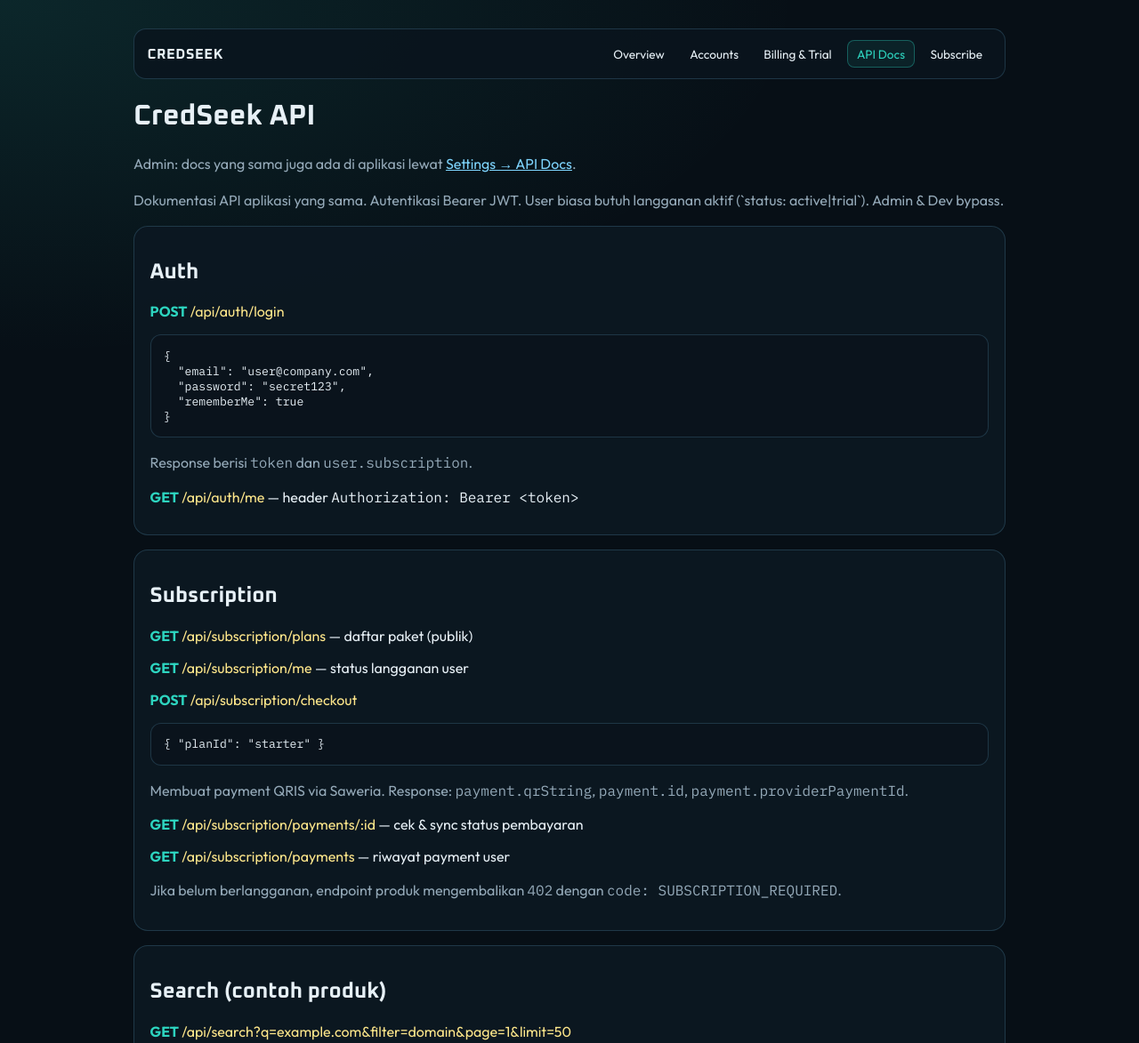
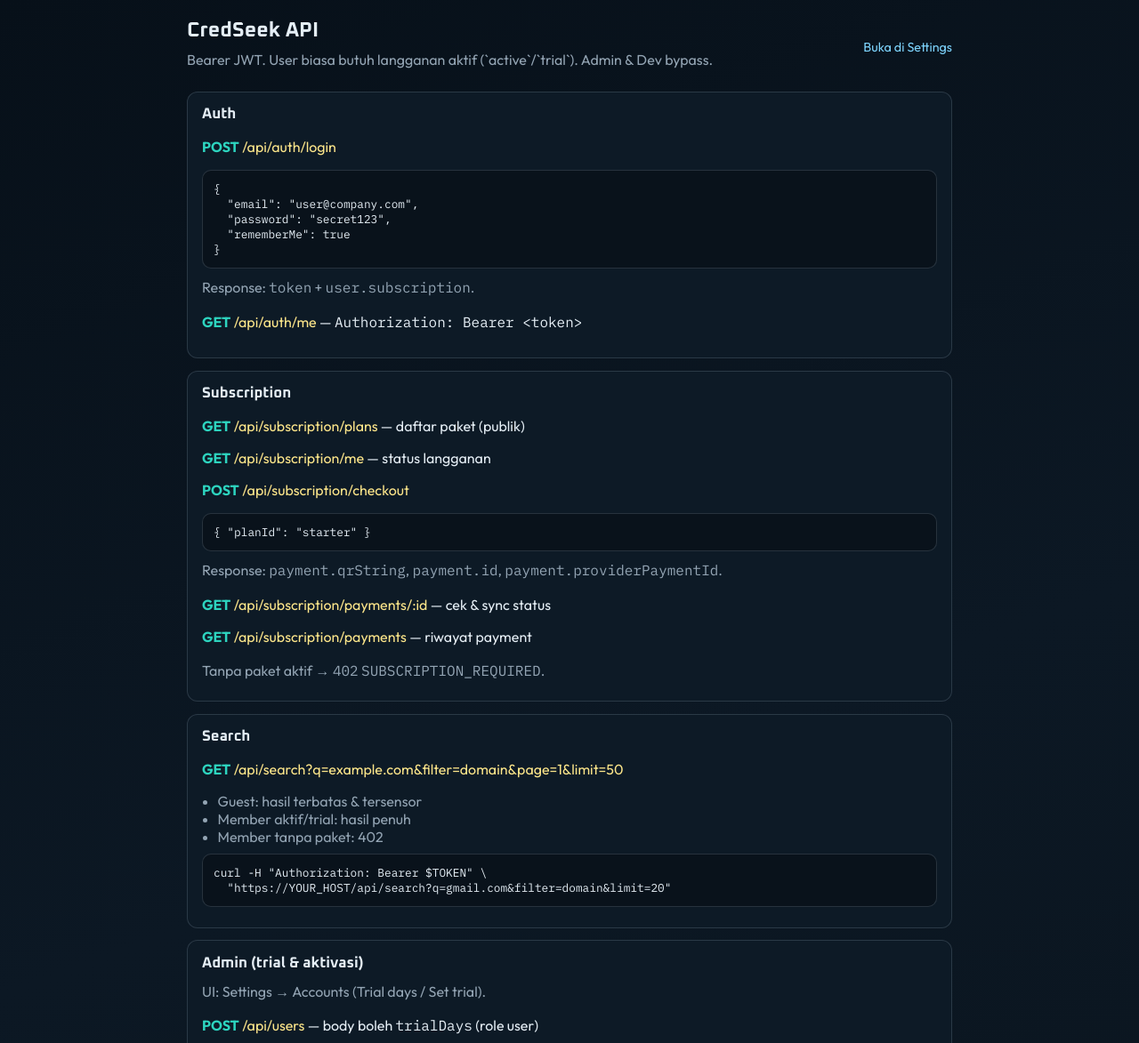
Before and after one commit to RasiTechBack/Sbx, a website: page credseek/public/docs.html in a window 1280 px wide. Shown: the top 1173 px of the page at 89% size. Drawn offline with Linux system fonts and the light colour scheme.

Commit message:
Expand in-app API Docs layout and public docs content
Replace the sparse Settings docs cards with a denser full reference
(auth, subscription, search, admin trial, errors) and align /docs.

Co-authored-by: RasiTechBack <RasiTechBack@users.noreply.github.com>

```diff
--- a/credseek/public/docs.html
+++ b/credseek/public/docs.html
@@ -7,52 +7,55 @@
     <link rel="icon" type="image/svg+xml" href="/favicon.svg" />
     <link href="https://fonts.googleapis.com/css2?family=IBM+Plex+Mono:wght@400;500&family=Outfit:wght@400;500;600;700&family=Oxanium:wght@600;700&display=swap" rel="stylesheet" />
     <style>
-      :root { --bg:#070f16; --panel:#0d1822; --line:rgba(125,211,252,.18); --text:#e7f0f6; --muted:#94a9b8; --accent:#2dd4bf; --code:#0a131c; }
+      :root {
+        --bg: #081018; --panel: rgba(15, 28, 40, 0.92); --line: rgba(148, 163, 184, 0.22);
+        --text: #e5eef5; --muted: #93a4b3; --accent: #2dd4bf; --code: rgba(0, 0, 0, 0.28);
+      }
       * { box-sizing: border-box; }
-      body { margin:0; font-family:Outfit,sans-serif; color:var(--text); background:radial-gradient(900px 400px at 0% 0%,rgba(45,212,191,.12),transparent), var(--bg); }
-      .wrap { width:min(980px, calc(100% - 2rem)); margin:0 auto; padding:2rem 0 4rem; }
-      h1,h2,h3 { font-family:Oxanium,Outfit,sans-serif; }
-      a { color:#7dd3fc; }
-      .muted { color:var(--muted); line-height:1.55; }
-      .card { background:rgba(13,24,34,.92); border:1px solid var(--line); border-radius:16px; padding:1rem 1.1rem; margin:1rem 0; }
-      code, pre { font-family:"IBM Plex Mono",monospace; }
-      pre { background:var(--code); border:1px solid var(--line); border-radius:12px; padding:0.9rem; overflow:auto; font-size:.82rem; }
-      .method { font-weight:700; color:var(--accent); }
-      .path { color:#fde68a; }
-      ul { color:var(--muted); }
-      .appbar {
-        display:flex; flex-wrap:wrap; gap:.55rem; align-items:center; justify-content:space-between;
-        margin:0 0 1.1rem; padding:.75rem .9rem; border:1px solid var(--line); border-radius:14px;
-        background:rgba(10,20,30,.85);
+      body {
+        margin: 0;
+        font-family: Outfit, sans-serif;
+        color: var(--text);
+        background: linear-gradient(160deg, #071019, #0c1824 50%, #0a141d);
+        min-height: 100vh;
       }
-      .appbar__brand { font-family:Oxanium,Outfit,sans-serif; font-weight:700; letter-spacing:.04em; }
-      .appbar__nav { display:flex; flex-wrap:wrap; gap:.45rem; }
-      .appbar__nav a {
-        color:var(--text); text-decoration:none; font-size:.85rem; padding:.35rem .6rem; border-radius:8px;
-        border:1px solid transparent;
+      .wrap { width: min(860px, calc(100% - 2rem)); margin: 0 auto; padding: 1.25rem 0 3rem; }
+      h1 { font-family: Oxanium, Outfit, sans-serif; margin: 0 0 0.35rem; font-size: 1.45rem; }
+      h2 { font-family: Oxanium, Outfit, sans-serif; margin: 0 0 0.55rem; font-size: 1.05rem; }
+      .muted { color: var(--muted); line-height: 1.55; margin: 0 0 0.45rem; }
+      .top {
+        display: flex; justify-content: space-between; align-items: center; gap: 0.75rem;
+        margin-bottom: 1rem; flex-wrap: wrap;
       }
-      .appbar__nav a:hover, .appbar__nav a.is-active {
-        border-color:rgba(45,212,191,.35); background:rgba(45,212,191,.08); color:var(--accent);
+      .top a { color: #7dd3fc; text-decoration: none; font-size: 0.9rem; }
+      .stack { display: grid; gap: 0.85rem; }
+      .card {
+        background: var(--panel); border: 1px solid var(--line); border-radius: 12px;
+        padding: 0.9rem 1rem;
       }
+      code, pre { font-family: "IBM Plex Mono", monospace; }
+      pre {
+        background: var(--code); border: 1px solid var(--line); border-radius: 10px;
+        padding: 0.75rem; overflow: auto; font-size: 0.8rem; margin: 0.35rem 0 0.55rem;
+        white-space: pre-wrap;
+      }
+      .method { font-weight: 700; color: var(--accent); }
+      .path { color: #fde68a; }
+      ul { color: var(--muted); margin: 0.25rem 0 0.55rem; padding-left: 1.1rem; }
     </style>
   </head>
   <body>
     <div class="wrap">
-      <div class="appbar">
-        <div class="appbar__brand">CREDSEEK</div>
-        <nav class="appbar__nav" aria-label="App">
-          <a href="/dashboard">Overview</a>
-          <a href="/settings?tab=team">Accounts</a>
-          <a href="/admin/billing">Billing &amp; Trial</a>
-          <a class="is-active" href="/docs">API Docs</a>
-          <a href="/subscribe">Subscribe</a>
-        </nav>
+      <div class="top">
+        <div>
+          <h1>CredSeek API</h1>
+          <p class="muted">Bearer JWT. User biasa butuh langganan aktif (`active`/`trial`). Admin &amp; Dev bypass.</p>
         </div>
-      <h1>CredSeek API</h1>
-      <p class="muted">Admin: docs yang sama juga ada di aplikasi lewat <a href="/settings?tab=docs">Settings → API Docs</a>.</p>
-      <p class="muted">Dokumentasi API aplikasi yang sama. Autentikasi Bearer JWT. User biasa butuh langganan aktif (`status: active|trial`). Admin &amp; Dev bypass.</p>
+        <a href="/settings?tab=docs">Buka di Settings</a>
+      </div>
 
-      <div class="card">
+      <div class="stack">
+        <section class="card">
           <h2>Auth</h2>
           <p><span class="method">POST</span> <span class="path">/api/auth/login</span></p>
           <pre>{
@@ -60,72 +63,61 @@
   "password": "secret123",
   "rememberMe": true
 }</pre>
-        <p class="muted">Response berisi <code>token</code> dan <code>user.subscription</code>.</p>
-        <p><span class="method">GET</span> <span class="path">/api/auth/me</span> — header <code>Authorization: Bearer &lt;token&gt;</code></p>
-      </div>
+          <p class="muted">Response: <code>token</code> + <code>user.subscription</code>.</p>
+          <p><span class="method">GET</span> <span class="path">/api/auth/me</span> — <code>Authorization: Bearer &lt;token&gt;</code></p>
+        </section>
 
-      <div class="card">
+        <section class="card">
           <h2>Subscription</h2>
           <p><span class="method">GET</span> <span class="path">/api/subscription/plans</span> — daftar paket (publik)</p>
-        <p><span class="method">GET</span> <span class="path">/api/subscription/me</span> — status langganan user</p>
+          <p><span class="method">GET</span> <span class="path">/api/subscription/me</span> — status langganan</p>
           <p><span class="method">POST</span> <span class="path">/api/subscription/checkout</span></p>
           <pre>{ "planId": "starter" }</pre>
-        <p class="muted">Membuat payment QRIS via Saweria. Response: <code>payment.qrString</code>, <code>payment.id</code>, <code>payment.providerPaymentId</code>.</p>
-        <p><span class="method">GET</span> <span class="path">/api/subscription/payments/:id</span> — cek &amp; sync status pembayaran</p>
-        <p><span class="method">GET</span> <span class="path">/api/subscription/payments</span> — riwayat payment user</p>
-        <p class="muted">Jika belum berlangganan, endpoint produk mengembalikan <code>402</code> dengan <code>code: SUBSCRIPTION_REQUIRED</code>.</p>
-      </div>
+          <p class="muted">Response: <code>payment.qrString</code>, <code>payment.id</code>, <code>payment.providerPaymentId</code>.</p>
+          <p><span class="method">GET</span> <span class="path">/api/subscription/payments/:id</span> — cek &amp; sync status</p>
+          <p><span class="method">GET</span> <span class="path">/api/subscription/payments</span> — riwayat payment</p>
+          <p class="muted">Tanpa paket aktif → <code>402</code> <code>SUBSCRIPTION_REQUIRED</code>.</p>
+        </section>
 
-      <div class="card">
-        <h2>Search (contoh produk)</h2>
+        <section class="card">
+          <h2>Search</h2>
           <p><span class="method">GET</span> <span class="path">/api/search?q=example.com&amp;filter=domain&amp;page=1&amp;limit=50</span></p>
           <ul>
             <li>Guest: hasil terbatas &amp; tersensor</li>
-          <li>Member aktif: hasil penuh</li>
+            <li>Member aktif/trial: hasil penuh</li>
             <li>Member tanpa paket: 402</li>
           </ul>
           <pre>curl -H "Authorization: Bearer $TOKEN" \
   "https://YOUR_HOST/api/search?q=gmail.com&amp;filter=domain&amp;limit=20"</pre>
-      </div>
+        </section>
 
-      <div class="card">
-        <h2>Admin billing</h2>
-        <p><span class="method">GET</span> <span class="path">/api/admin/users-billing</span></p>
+        <section class="card">
+          <h2>Admin (trial &amp; aktivasi)</h2>
+          <p class="muted">UI: Settings → Accounts (Trial days / Set trial).</p>
+          <p><span class="method">POST</span> <span class="path">/api/users</span> — body boleh <code>trialDays</code> (role user)</p>
           <p><span class="method">POST</span> <span class="path">/api/admin/trial-users</span></p>
           <pre>{
   "name": "Client Trial",
   "email": "client@example.com",
   "password": "temporary",
   "planId": "starter",
-  "days": 7,
-  "note": "POC minggu ini"
+  "days": 7
 }</pre>
           <p><span class="method">POST</span> <span class="path">/api/admin/users/:id/subscription</span></p>
           <pre>{
-  "action": "activate",   // activate | trial | expire | clear
-  "planId": "pro",
-  "days": 30,
-  "note": "Bayar transfer manual"
+  "action": "trial",
+  "planId": "starter",
+  "days": 7
 }</pre>
-        <p><span class="method">GET</span> <span class="path">/api/admin/subscriptions</span></p>
-      </div>
+        </section>
 
-      <div class="card">
-        <h2>Payment provider (internal)</h2>
-        <p class="muted">CredSeek memanggil:</p>
-        <ul>
-          <li>Create: <code>GET https://rasitech.org/saweria/?nominal=25000</code></li>
-          <li>Check: <code>GET https://rasitech.org/saweria/cek.php?id=&lt;paymentId&gt;</code> — status <code>PENDING</code> / <code>sukses</code></li>
-        </ul>
-        <p class="muted">Override via env <code>SAWERIA_CREATE_URL</code> dan <code>SAWERIA_CHECK_URL</code>. Paket custom: <code>SUBSCRIPTION_PACKAGES_JSON</code>.</p>
-      </div>
-
-      <div class="card">
+        <section class="card">
           <h2>Error codes</h2>
           <pre>401 Unauthorized
 402 SUBSCRIPTION_REQUIRED
 403 Forbidden (role)
 502 Payment provider error</pre>
+        </section>
       </div>
     </div>
   </body>
```
Lines whose indentation alone changed are shown as unchanged.
